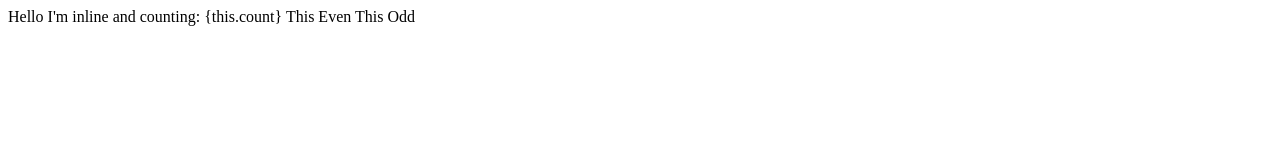
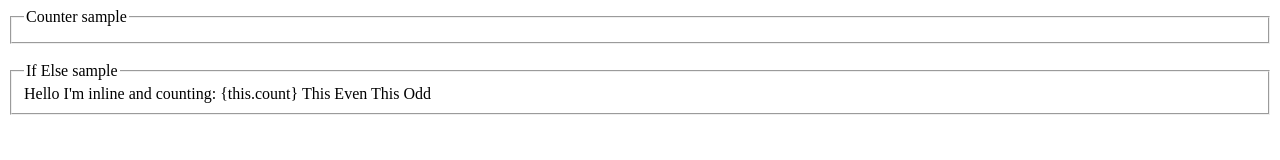
Before and after one commit to newbornfrontender/relift-html-try, a website: page index.html in a window 1280 px wide. Drawn offline with Linux system fonts and the light colour scheme.

Commit message:
chore: change structure

```diff
--- a/index.html
+++ b/index.html
@@ -16,15 +16,23 @@
   </head>
 
   <body>
-    <!-- Counter sample -->
-    <!-- <my-counter start="50"></my-counter> -->
+    <fieldset>
+      <legend>Counter sample</legend>
 
-    <!-- If Else sample -->
-    <div id="if-else">
-      Hello I'm inline and counting: {this.count}
+      <my-counter start="50"></my-counter>
+    </fieldset>
 
-      <span r-if="this.count % 2 === 0">This Even</span>
-      <span r-else>This Odd</span>
-    </div>
+    <br />
+
+    <fieldset>
+      <legend>If Else sample</legend>
+
+      <div id="if-else">
+        Hello I'm inline and counting: {this.count}
+
+        <span r-if="this.count % 2 === 0">This Even</span>
+        <span r-else>This Odd</span>
+      </div>
+    </fieldset>
   </body>
 </html>
--- a/index.js
+++ b/index.js
@@ -1,2 +1,2 @@
-// import './samples/counter.js';
+import './samples/counter.js';
 import './samples/if-else.js';
```
